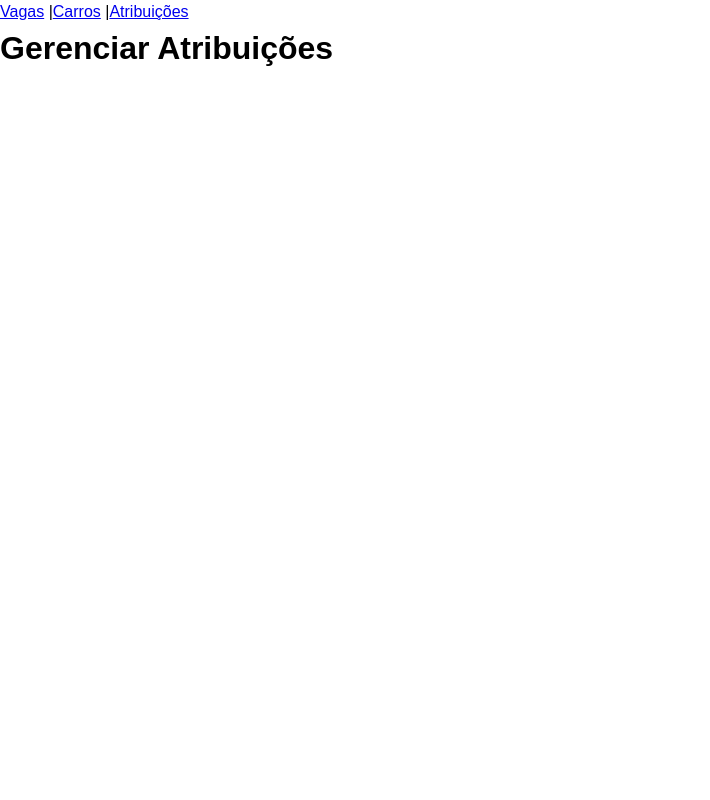
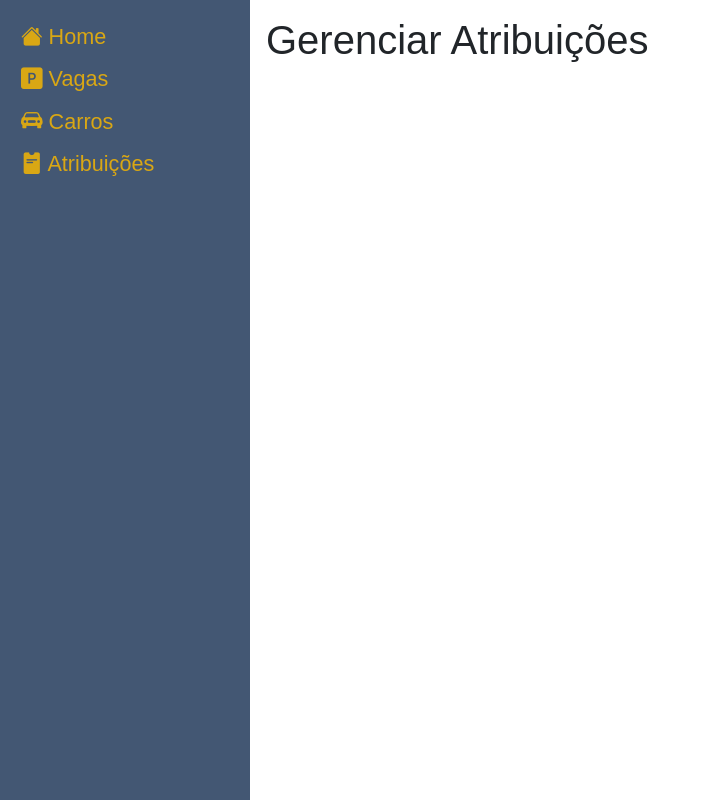
Before and after one commit to FelipeCostaq/car-parking-app, a React (Vite) app: page /assignment in a window 1280 px wide. Shown: the whole page, without its empty margins (0-710 px from the left). Built offline with nearby package versions, Linux system fonts and the light colour scheme.

Commit message:
:art: Component Sidebar

```diff
--- a/index.html
+++ b/index.html
@@ -4,11 +4,14 @@
     <meta charset="UTF-8" />
     <link rel="icon" type="image/svg+xml" href="/vite.svg" />
     <link rel="stylesheet" href="src/index.css">
+    <link href="https://cdn.jsdelivr.net/npm/bootstrap@5.3.8/dist/css/bootstrap.min.css" rel="stylesheet" integrity="sha384-sRIl4kxILFvY47J16cr9ZwB07vP4J8+LH7qKQnuqkuIAvNWLzeN8tE5YBujZqJLB" crossorigin="anonymous">
+    <link rel="stylesheet" href="https://cdn.jsdelivr.net/npm/bootstrap-icons@1.13.1/font/bootstrap-icons.min.css">
     <meta name="viewport" content="width=device-width, initial-scale=1.0" />
     <title>Sistema de Estacionamento</title>
   </head>
   <body>
     <div id="root"></div>
     <script type="module" src="/src/main.jsx"></script>
+    <script src="https://cdn.jsdelivr.net/npm/bootstrap@5.3.8/dist/js/bootstrap.bundle.min.js" integrity="sha384-FKyoEForCGlyvwx9Hj09JcYn3nv7wiPVlz7YYwJrWVcXK/BmnVDxM+D2scQbITxI" crossorigin="anonymous"></script>
   </body>
 </html>
--- /dev/null
+++ b/src/components/Sidebar.css
@@ -0,0 +1,17 @@
+nav{
+    background-color: #435773;
+}
+
+.nav-link-custom{
+    font-size: 1.35rem;
+    padding: 5px;
+    text-decoration: none;
+    color: #D9A714;
+    transition: color 0.3s ease-in-out, background-color 0.3s ease-in-out;
+    width: 100%;
+}
+
+.nav-link-custom:hover{
+    color: #f4c22b;
+    background-color: #243041;
+}
--- /dev/null
+++ b/src/components/Sidebar.jsx
@@ -0,0 +1,17 @@
+import { Link } from "react-router-dom";
+import './Sidebar.css';
+
+function Header() {
+  return (
+    <div className="d-flex">
+      <nav className="nav flex-column p-3" style={{ width: '250px', height: '100vh' }}>
+        <Link className="nav-link-custom" to="/"><i className="bi bi-house-fill"></i> Home</Link>
+        <Link className="nav-link-custom" to="/spot"><i class="bi bi-p-square-fill"></i> Vagas</Link>
+        <Link className="nav-link-custom" to="/car"><i class="bi bi-car-front-fill"></i> Carros</Link>
+        <Link className="nav-link-custom" to="/assignment"><i class="bi bi-pass-fill"></i> Atribuições</Link>
+      </nav>
+    </div>
+  );
+}
+
+export default Header;
--- a/src/main.jsx
+++ b/src/main.jsx
@@ -1,6 +1,6 @@
 import { StrictMode } from 'react'
 import { createRoot } from 'react-dom/client'
-import App from './pages/Home.jsx'
+import App from './pages/App.jsx'
 
 createRoot(document.getElementById('root')).render(
   <StrictMode>
--- /dev/null
+++ b/src/pages/App.jsx
@@ -0,0 +1,27 @@
+import { BrowserRouter as Router, Routes, Route, Link } from "react-router-dom";
+import Header from '../components/Sidebar'
+
+import HomePage from "./Home"
+import SpotPage from "./Spot";
+import CarPage from "./Car";
+import AssignmentPage from "./Assignment";
+
+function Home() {
+  return (
+    <Router>
+      <div className="d-flex">
+        <Header/>
+        <div className="flex-grow-1 p-3">
+          <Routes>
+            <Route path="/" element={<HomePage />}/>
+            <Route path="/spot" element={<SpotPage />} />
+            <Route path="/car" element={<CarPage />} />
+            <Route path="/assignment" element={<AssignmentPage />} />
+          </Routes>
+        </div>
+      </div>
+    </Router>
+  )
+}
+
+export default Home
--- a/src/pages/Home.jsx
+++ b/src/pages/Home.jsx
@@ -1,25 +1,9 @@
-import { BrowserRouter as Router, Routes, Route, Link } from "react-router-dom";
-
-import SpotPage from "./Spot";
-import CarPage from "./Car";
-import AssignmentPage from "./Assignment";
-
-function Home() {
-  return (
-    <Router>
-      <nav>
-        <Link to="/spot">Vagas</Link> |
-        <Link to="/car">Carros</Link> |
-        <Link to="/assignment">Atribuições</Link>
-      </nav>
-
-      <Routes>
-        <Route path="/spot" element={<SpotPage />} />
-        <Route path="/car" element={<CarPage />} />
-        <Route path="/assignment" element={<AssignmentPage />} />
-      </Routes>
-    </Router>
-  )
+function Home(){
+    return(
+        <div>
+            <h1>Página Inicial</h1>
+        </div>
+    )
 }
 
-export default Home
+export default Home;
```
